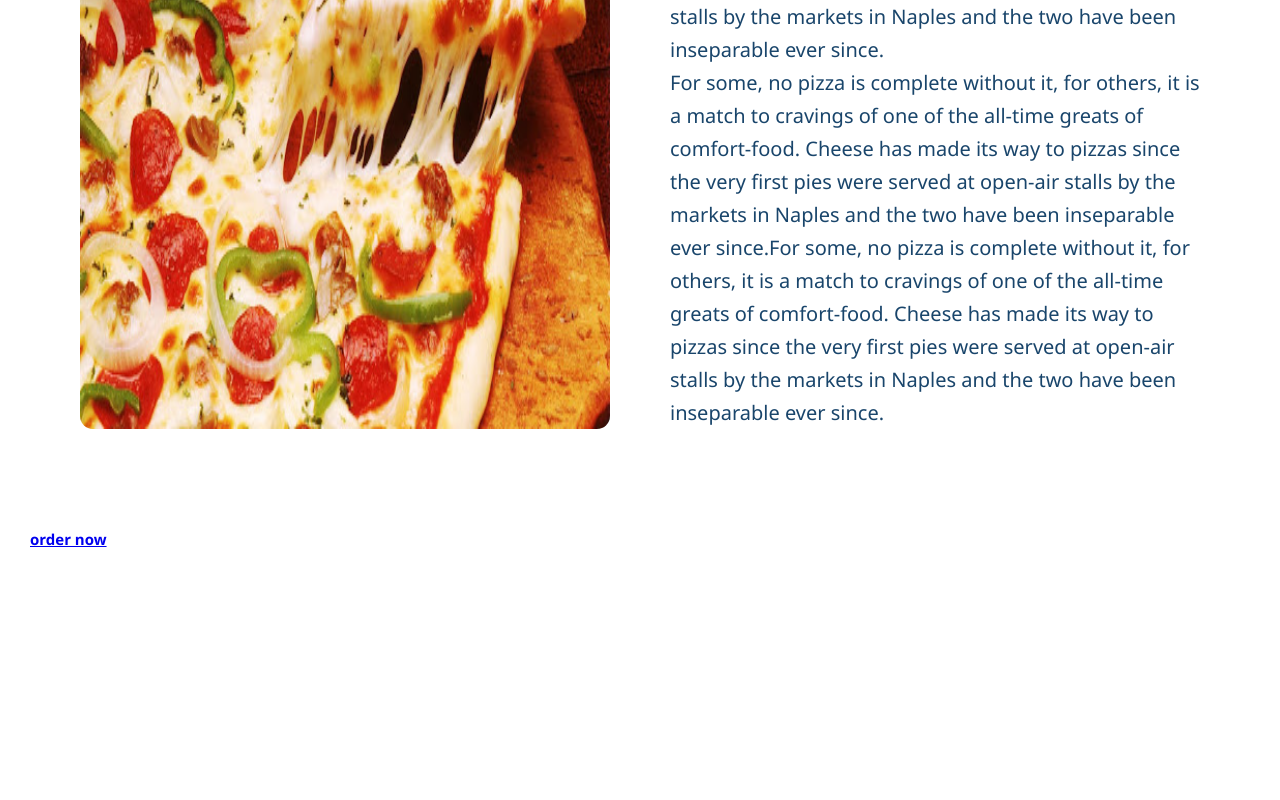
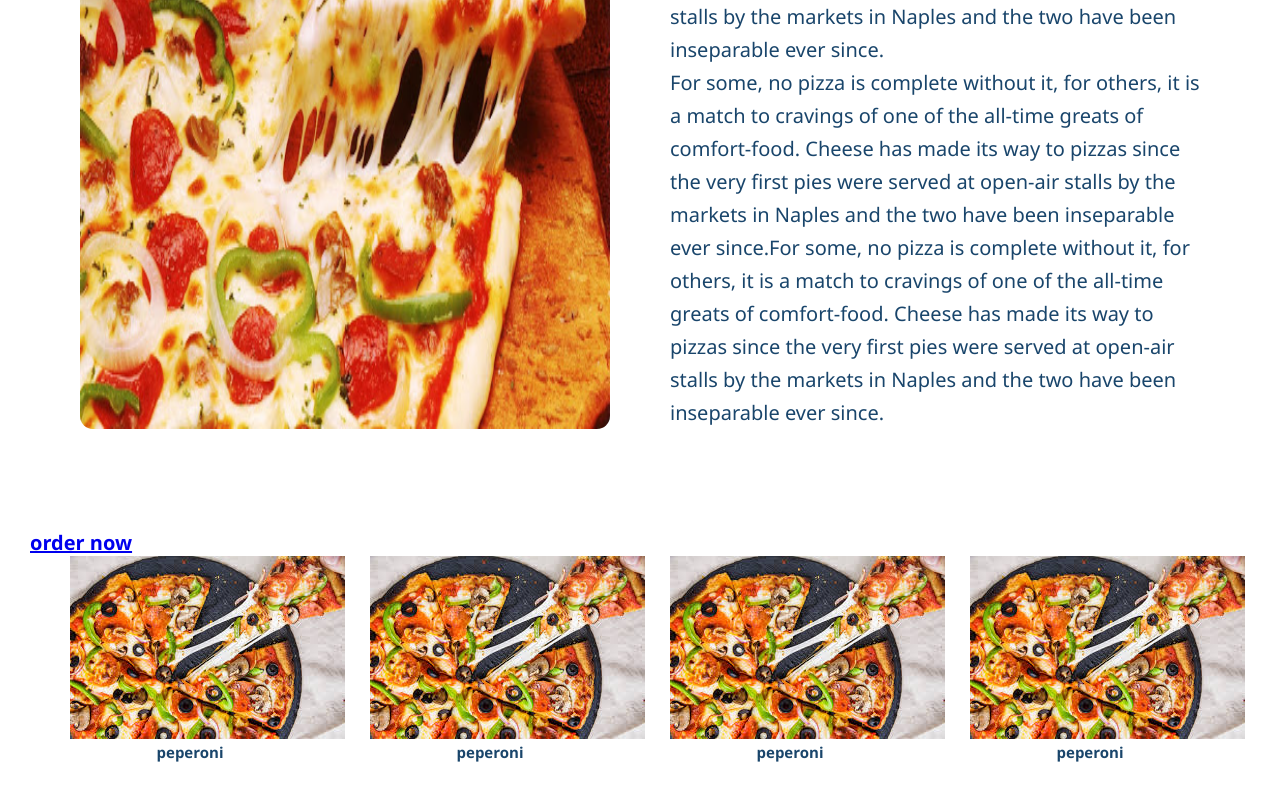
Before and after one commit to Qolizade/Pizza-website-trainig-with-Sass, a website: page index.html in a window 1280 px wide. Shown: the part 468-1268 px from the top of the page. Before the commit the page ends 1227 px from the top, so only its background shows below. Drawn offline with Linux system fonts and the light colour scheme.

Commit message:
create order section in html file

```diff
--- a/index.html
+++ b/index.html
@@ -43,10 +43,30 @@
       <section class="section-order u-vertical-padding-md u-center-text">
         <h2 class="heading__section"><a href="#">order now</a></h2>
         <div class="row">
-          <div class="col-1-of-4"></div>
-          <div class="col-1-of-4"></div>
-          <div class="col-1-of-4"></div>
-          <div class="col-1-of-4"></div>
+          <div class="col-1-of-4">
+            <div class="section-order__card">
+              <img src="./img/download.jpg" alt="pizza" class="section-order__card--image">
+              <h2 class="section-order__card--title">peperoni</h2>
+            </div>
+          </div>
+          <div class="col-1-of-4">
+            <div class="section-order__card">
+              <img src="./img/download.jpg" alt="pizza" class="section-order__card--image">
+              <h2 class="section-order__card--title">peperoni</h2>
+            </div>
+          </div>
+          <div class="col-1-of-4">
+            <div class="section-order__card">
+              <img src="./img/download.jpg" alt="pizza" class="section-order__card--image">
+              <h2 class="section-order__card--title">peperoni</h2>
+            </div>
+          </div>
+          <div class="col-1-of-4">
+            <div class="section-order__card">
+              <img src="./img/download.jpg" alt="pizza" class="section-order__card--image">
+              <h2 class="section-order__card--title">peperoni</h2>
+            </div>
+          </div>
         </div>
       </section>
     </main>
--- a/sass/base/_typography.scss
+++ b/sass/base/_typography.scss
@@ -23,4 +23,5 @@
 .heading__section{
   text-align: left;
   color: black;
+  font-size: 2rem;
 }
```
Also changed, not shown: css/style.css.
